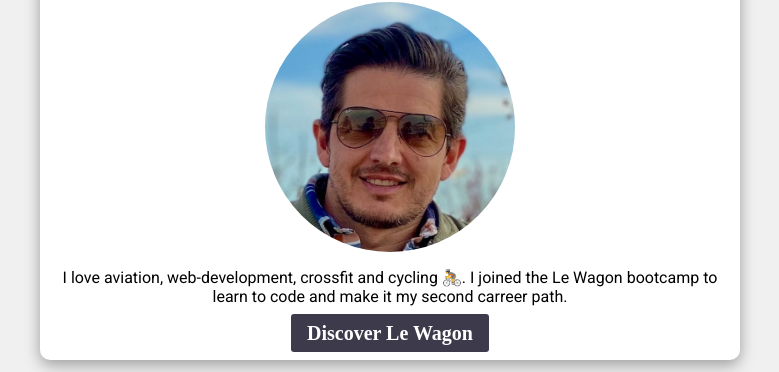
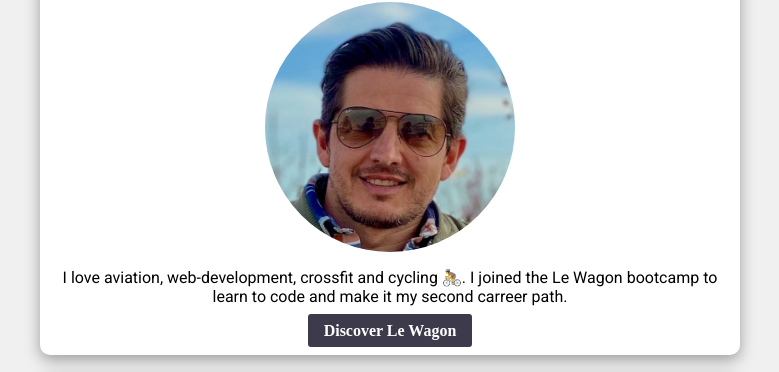
Before and after one commit to webokoch/profile, a plain HTML site: page index.html in a window 1280 px wide. Shown: the part 70-442 px from the top of the page, without its empty margins (250-1029 px from the left). Drawn offline with Linux system fonts and the light colour scheme.

Commit message:
updated profile

```diff
--- a/styles.css
+++ b/styles.css
@@ -40,7 +40,7 @@ p {
 }
 
 .btn-font{
-  font-size: 20px;
+  font-size: 16px;
   font-weight: bold;
   text-decoration: none;
 }
```
Also changed, not shown: index.html (+2 -1 lines).
